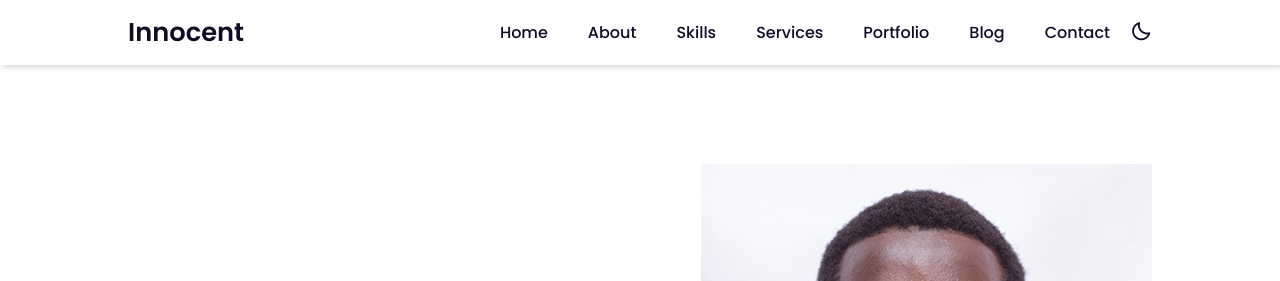
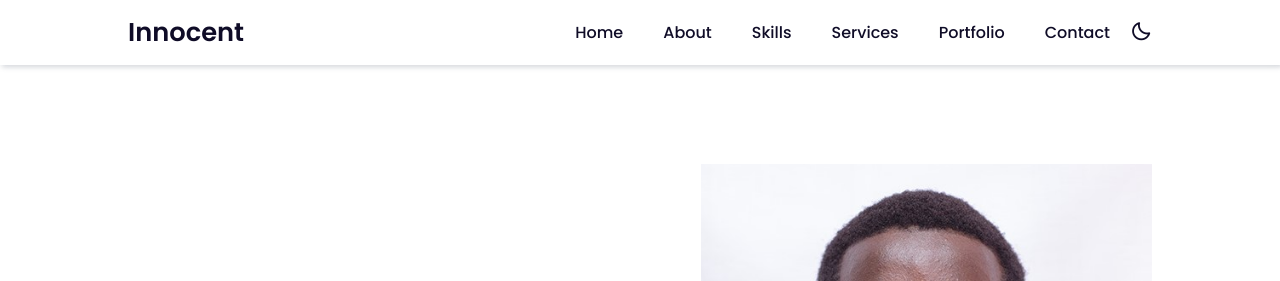
Before and after one commit to InnocentThecent/MY-BRAND, a plain HTML site: page index.html in a window 1280 px wide. Shown: the top 281 px of the page. Drawn offline with nearby package versions, Linux system fonts and the light colour scheme.

Commit message:
removing blog to my portifolio

```diff
--- a/index.html
+++ b/index.html
@@ -71,7 +71,6 @@ document.getElementById("formMessage").innerHTML=
             <li><a href="#skills">Skills</a></li>
             <li><a href="#services">Services</a></li>
             <li><a href="#portfolio">Portfolio</a></li>
-            <li><a href="#blog">Blog</a></li>
             <li><a href="#contact">Contact</a></li>
            <!-- <li><a href="loginSignup.html">Admin</a></li>-->
             <div class="bx bx-moon" id="darkmode"></div>
@@ -277,15 +276,14 @@ document.getElementById("formMessage").innerHTML=
             </div>
         </div>
     </section>
-    <!-- Blog -->
+    <!-- Blog
     <section class="about" id="blog">
         <div class="heading">
             <h2>My Blog</h2>
             <span>All about Updates</span>
         </div>
-        <!-- Blog Content1 -->
+        Blog Content1
         <div class="services-content" id="blogView">
-<!--
             <div class="services-box">
                 <div class="blog-profile-img">
                     <img src="blog00.jpg" alt="">
@@ -324,8 +322,8 @@ document.getElementById("formMessage").innerHTML=
                 <p>Lorem ipsum dolor sit amet consectetur adipisicing elit. Libero
                     exercitationem.</p>
                     <a href="blog.html">Learn More</a>
-            </div> -->
-        </div>
+            </div>
+        </div>-->
 
     </section>
     <!-- Contact -->
```
